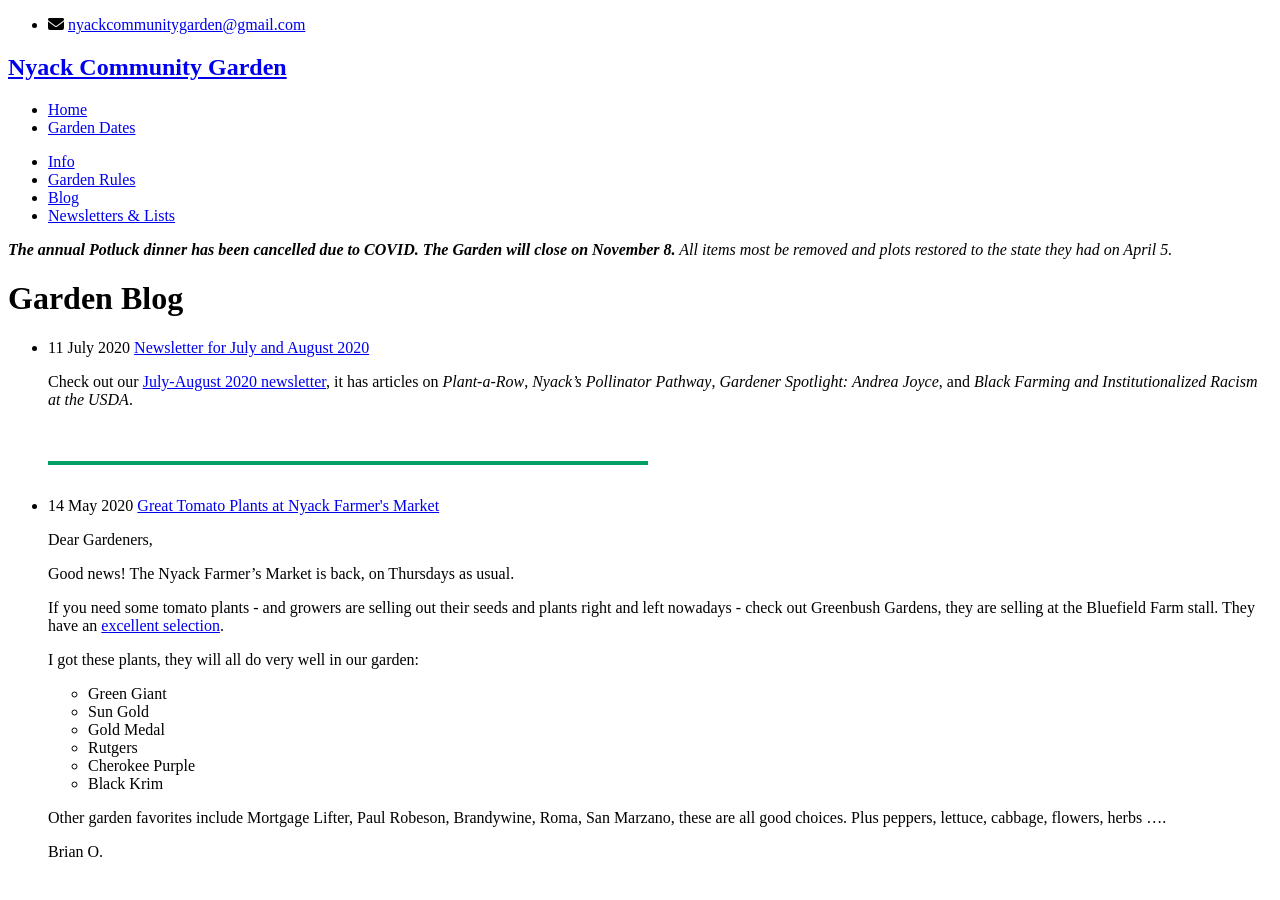
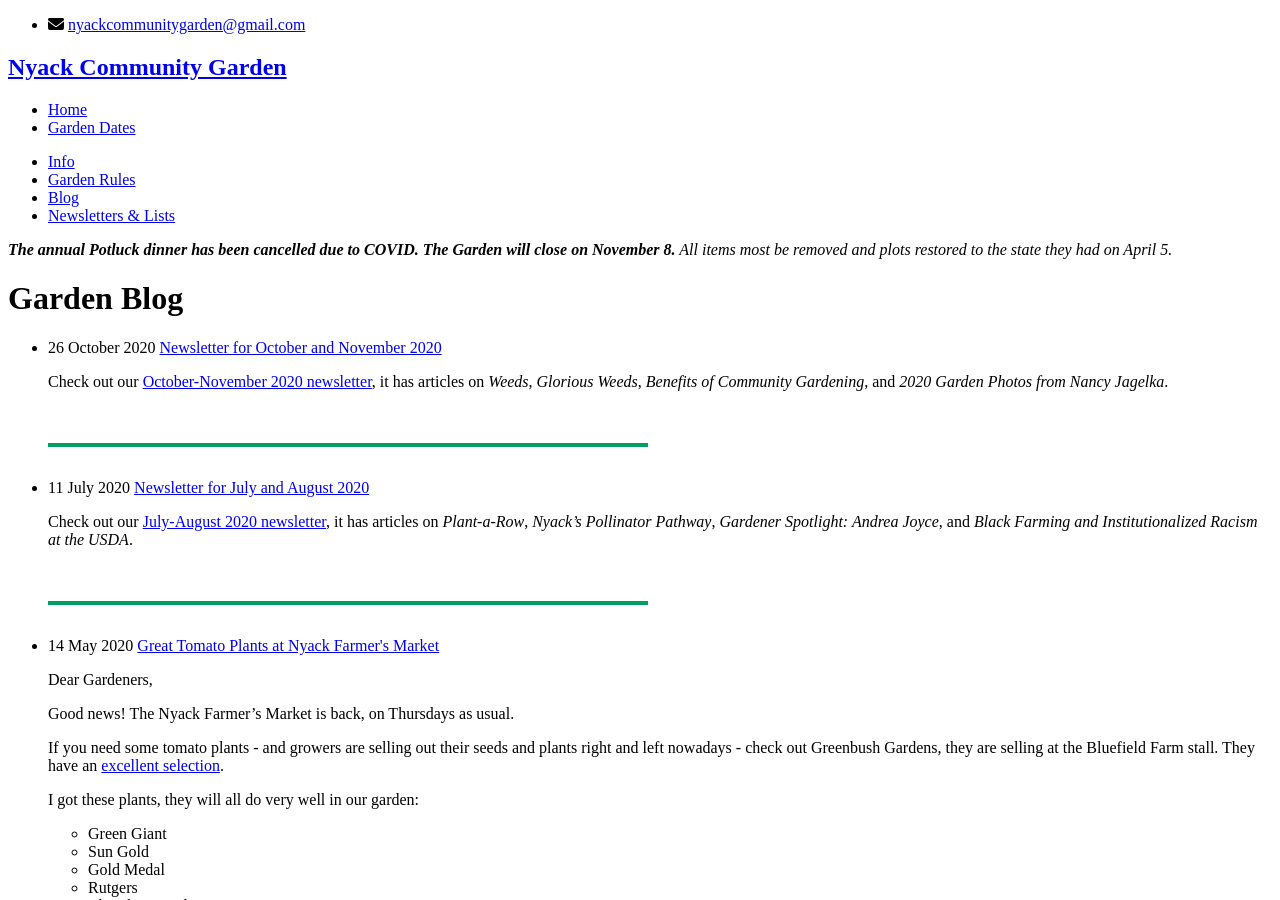
Before and after one commit to bosborne/nyackcommunitygarden, a Jekyll site: the page built from blog/index.html, in a window 1280 px wide and 900 px high. Built offline with Jekyll 4.4.1, drawn with Linux system fonts in a browser that asks for light colours; nearby versions of some CDN libraries; library files that are not in the unit come from our copies.

Commit message:
Upload Fall newsletter

```diff
--- /dev/null
+++ b/_posts/2020-10-26-fall-newsletter.md
@@ -0,0 +1,8 @@
+---
+layout: post
+pageclass: blog
+title: "Newsletter for October and November 2020"
+published: true
+---
+Check out our [October-November 2020 newsletter](/pdf/Newsletter-Oct-Nov-2020.pdf),
+it has articles on *Weeds, Glorious Weeds*, *Benefits of Community Gardening*, and *2020 Garden Photos from Nancy Jagelka*.
--- a/files/index.md
+++ b/files/index.md
@@ -12,6 +12,7 @@
 
 Our Nyack Community Garden newsletters:
 
+- [Newsletter October-November 2020](/pdf/Newsletter-Oct-Nov-2020.pdf)
 - [Newsletter July-August 2020](/pdf/Newsletter_July_August_2020.pdf)
 - [Newsletter October-November 2019](/pdf/Newsletter_October_November_2019.pdf)
 - [Newsletter July-August 2019](/pdf/Newsletter_July_August_2019.pdf)
```
Also changed, not shown: 1 other file.
